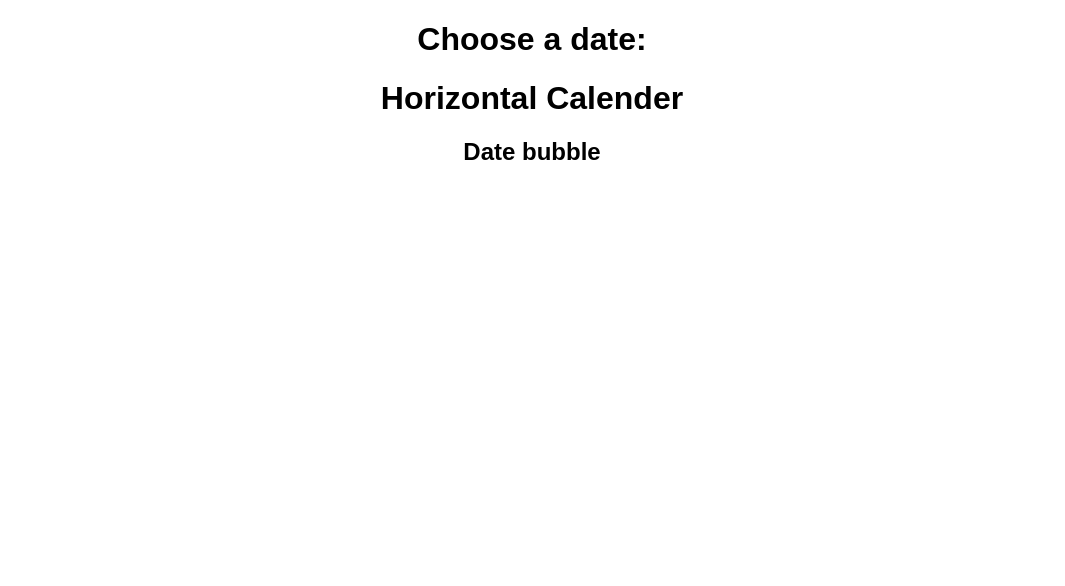
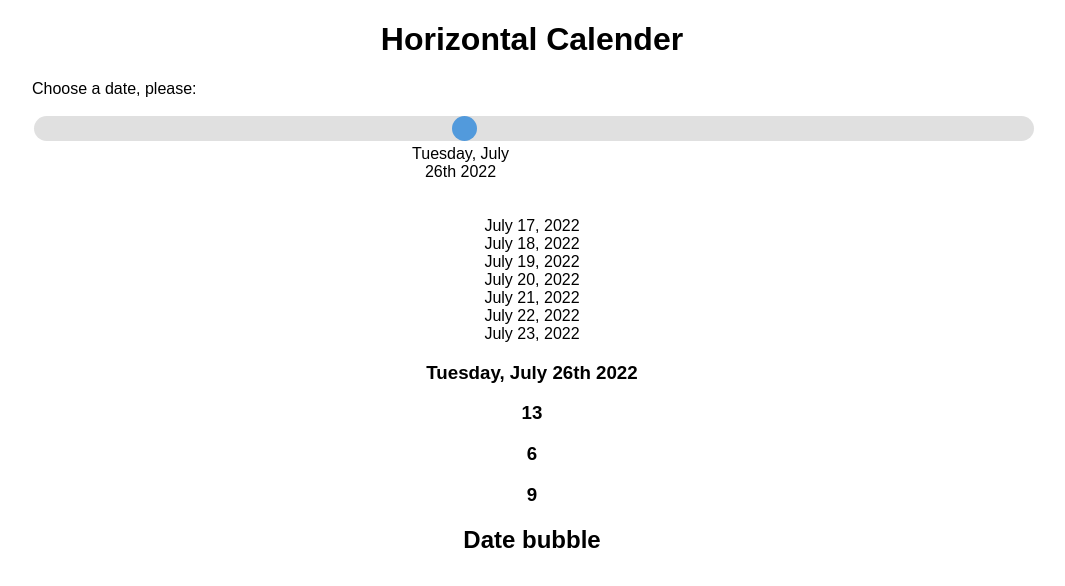
Before and after one commit to IsraaMoqbel/horizontalCalenderTs, a React (Create React App) app: page / in a window 1280 px wide. Shown: the top 586 px of the page, without its empty margins (108-1173 px from the left). Built offline with nearby package versions, Linux system fonts and the light colour scheme.

Commit message:
functional slider

```diff
--- a/src/App.tsx
+++ b/src/App.tsx
@@ -2,8 +2,8 @@ import "./styles.css";
 import HorizontalCalender from "./components/horizontalCalendar";
 export default function App() {
   return (
-    <div className="App">
-      <h1>Choose a date:</h1>
+    <div className="app">
+      <h1>Horizontal Calender</h1>
       <HorizontalCalender />
     </div>
   );
--- a/src/components/horizontalCalendar/index.tsx
+++ b/src/components/horizontalCalendar/index.tsx
@@ -1,10 +1,64 @@
+import { useState, ChangeEvent } from "react";
 import "./styles.css";
 import DateBubble from "./dateBubble";
+import moment from "moment";
+import { maxSliderValue, minSliderValue } from "../../constants";
+import { getWeekDays, formatDate } from "../../utils/momentHelper";
+// import moment from "moment";
 
 export default function HorizontalCalender() {
+  const [date, setDate] = useState(moment().weekday() + 3);
+  let minValue = minSliderValue;
+  let maxValue = maxSliderValue;
+
+  let newPosition =
+    ((date - moment().weekday()) / (maxSliderValue - moment().weekday())) * 100;
+
   return (
-    <div className="Container">
-      <h1>Horizontal Calender</h1>
+    <div className="container">
+      <p className="prompt">Choose a date, please:</p>
+      <div className="slider-container">
+        <input
+          type="range"
+          className="slider"
+          min={minValue}
+          max={maxValue}
+          value={date}
+          onChange={(e: ChangeEvent<any>) => setDate(e.target.value)}
+        />
+        <div
+          className="date-value"
+          style={{
+            left: `${newPosition}%`,
+            marginLeft: `${
+              date.toString() === minValue.toString()
+                ? "0"
+                : date.toString() === maxValue.toString()
+                ? "-10%"
+                : "-5%"
+            }`
+          }}
+        >
+          {moment().day(date).format("dddd, MMMM Do YYYY").toString()}
+        </div>
+      </div>
+      <br />
+      <br />
+      <br />
+      <br />
+
+      <div>
+        {getWeekDays().map((e) => (
+          <>
+            <span key={e.toString()}>{formatDate(e.toString())}</span>
+            <br />
+          </>
+        ))}
+      </div>
+      <h3>{moment().day(date).format("dddd, MMMM Do YYYY").toString()}</h3>
+      <h3> {maxSliderValue.toString()} </h3>
+      <h3> {moment().weekday().toString()} </h3>
+      <h3> {date} </h3>
       <DateBubble />
     </div>
   );
--- a/src/components/horizontalCalendar/styles.css
+++ b/src/components/horizontalCalendar/styles.css
@@ -1,4 +1,55 @@
-.Container {
-  font-family: sans-serif;
-  text-align: center;
+.container {
+  position: relative;
+  width: 80%;
+  max-width: 1000px;
+  margin: auto;
 }
+
+.prompt {
+  text-align: left;
+}
+
+.slider {
+  -webkit-appearance: none; /* Override default CSS styles */
+  appearance: none;
+  width: 100%; /* Full-width */
+  height: 25px; /* Specified height */
+  background: #d3d3d3; /* Grey background */
+  outline: none; /* Remove outline */
+  opacity: 0.7; /* Set transparency (for mouse-over effects on hover) */
+  -webkit-transition: 0.2s; /* 0.2 seconds transition on hover */
+  transition: opacity 0.2s;
+  border-radius: 25px;
+}
+
+.slider:hover {
+  opacity: 1; /* Fully shown on mouse-over */
+}
+
+/* The slider handle (use -webkit- (Chrome, Opera, Safari, Edge) and -moz- (Firefox) to override default look) */
+.slider::-webkit-slider-thumb {
+  -webkit-appearance: none; /* Override default look */
+  appearance: none;
+  width: 25px; /* Set a specific slider handle width */
+  height: 25px; /* Slider handle height */
+  background: #0970ce; /* Green background */
+  cursor: pointer; /* Cursor on hover */
+  border-radius: 50%;
+}
+
+.slider::-moz-range-thumb {
+  width: 25px; /* Set a specific slider handle width */
+  height: 25px; /* Slider handle height */
+  background: #0970ce; /* Green background */
+  cursor: pointer; /* Cursor on hover */
+}
+
+.slider-container {
+  width: 100%;
+}
+
+.date-value {
+  width: 10%;
+  margin: auto;
+  position: absolute;
+}
--- /dev/null
+++ b/src/constants/index.ts
@@ -0,0 +1,4 @@
+import moment from "moment";
+
+export const minSliderValue = moment().weekday();
+export const maxSliderValue = moment().weekday() + 7;
--- a/src/styles.css
+++ b/src/styles.css
@@ -1,4 +1,4 @@
-.App {
+.app {
   font-family: sans-serif;
   text-align: center;
 }
--- /dev/null
+++ b/src/utils/momentHelper.ts
@@ -0,0 +1,20 @@
+import moment from "moment";
+
+export const formatDate = (date: string, locale: string = "en") => {
+  moment.locale(locale);
+  return moment(date).format("MMMM D, YYYY");
+};
+
+export const getWeekDays = () => {
+  const startOfWeek = moment().startOf("week");
+  const endOfWeek = moment().endOf("week");
+  const days = [];
+  let day = startOfWeek;
+
+  while (day <= endOfWeek) {
+    days.push(day.toDate());
+    day = day.clone().add(1, "d");
+  }
+
+  return days;
+};
```
